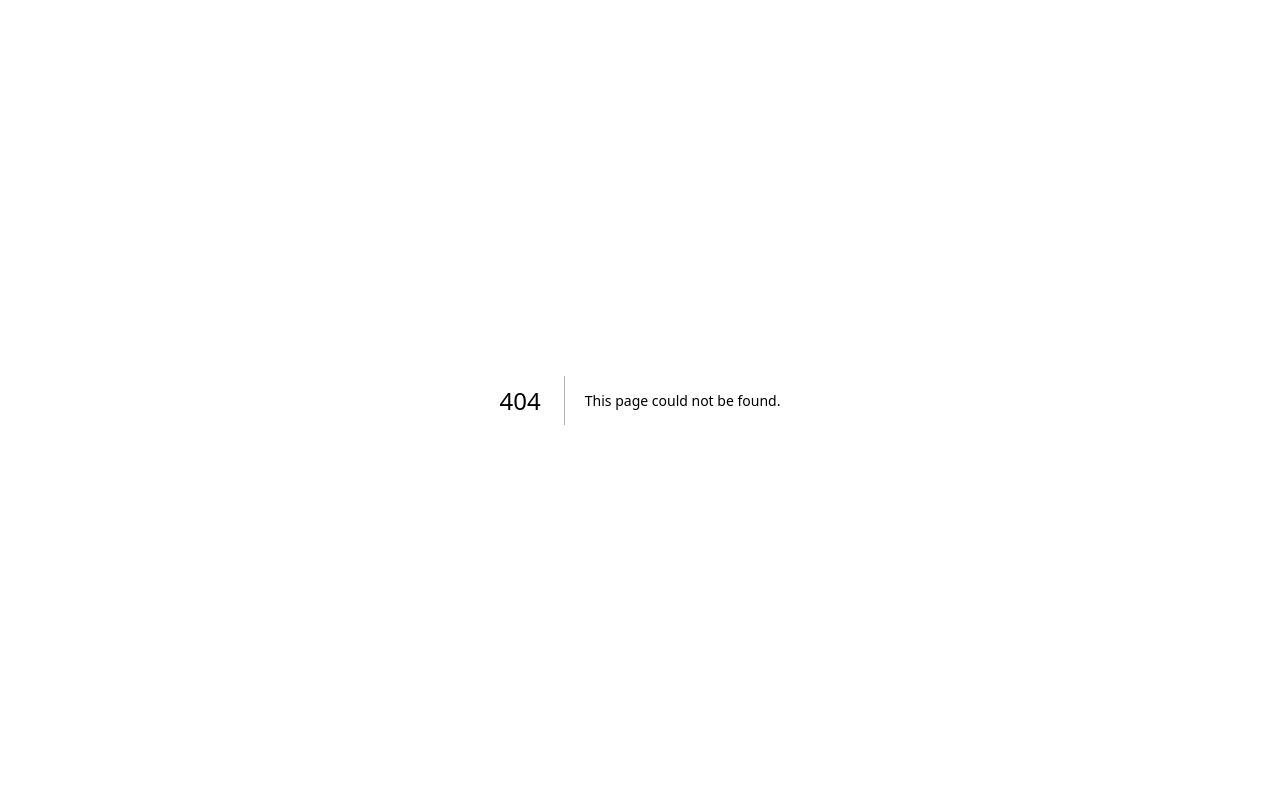
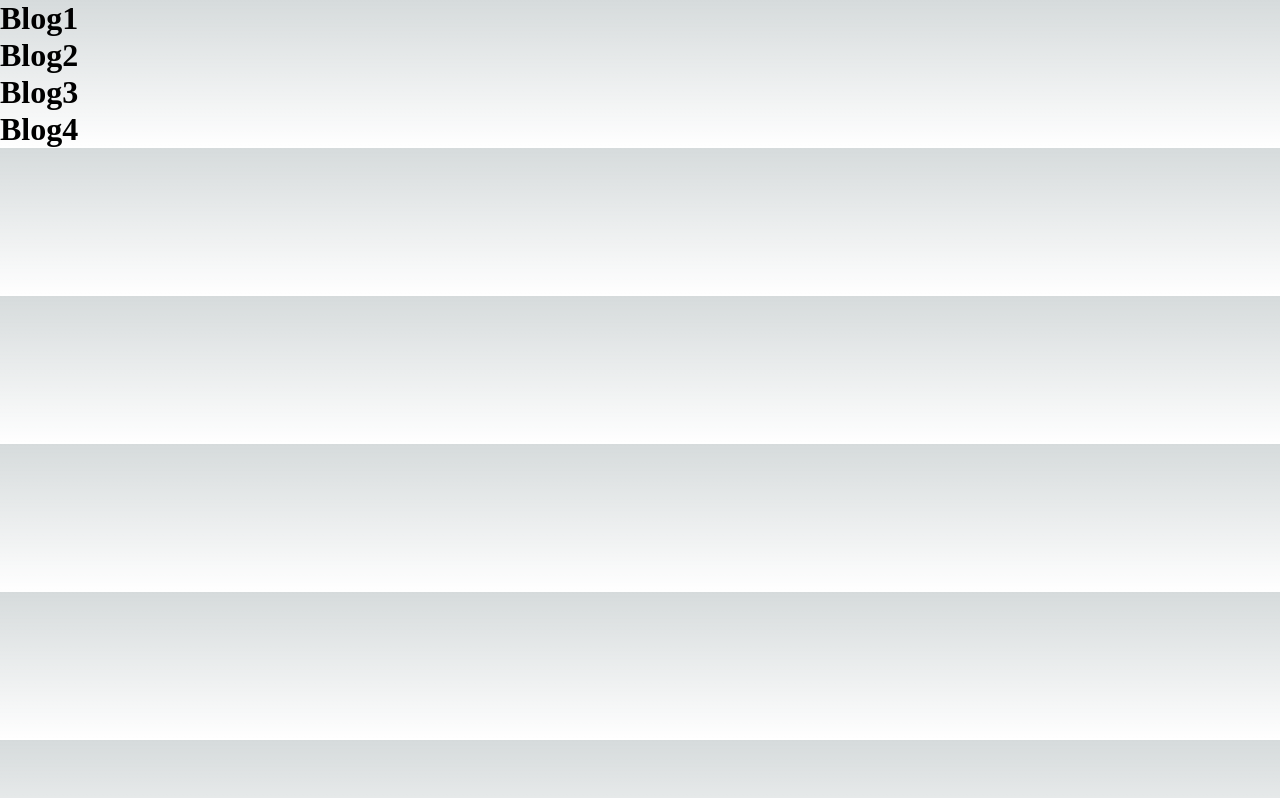
Before and after one commit to biplob2358/nextJs_Practice, a Next.js app: page /blog in a window 1280 px wide. Before the commit this address had no page. Built offline with nearby package versions, Linux system fonts and the light colour scheme.

Commit message:
Dynamic routes

```diff
--- /dev/null
+++ b/pages/blog/index.js
@@ -0,0 +1,12 @@
+function index() {
+    return (
+        <div>
+            <h1>Blog1</h1>
+            <h1>Blog2</h1>
+            <h1>Blog3</h1>
+            <h1>Blog4</h1>
+        </div>
+    )
+
+}
+export default index;
```
Also changed, not shown: pages/blog/[blogId].js (added, +14 -0 lines), pages/blog/firstblog.js (deleted, +0 -9 lines).
